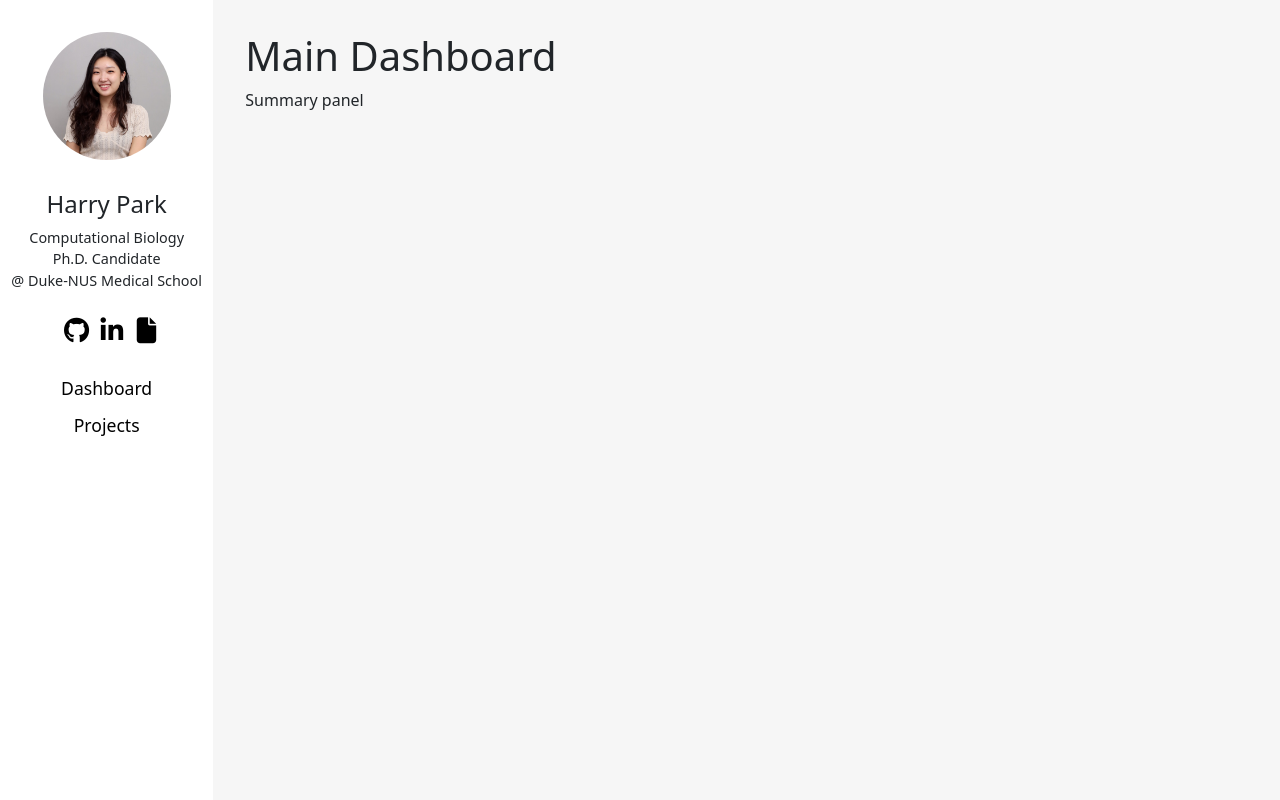
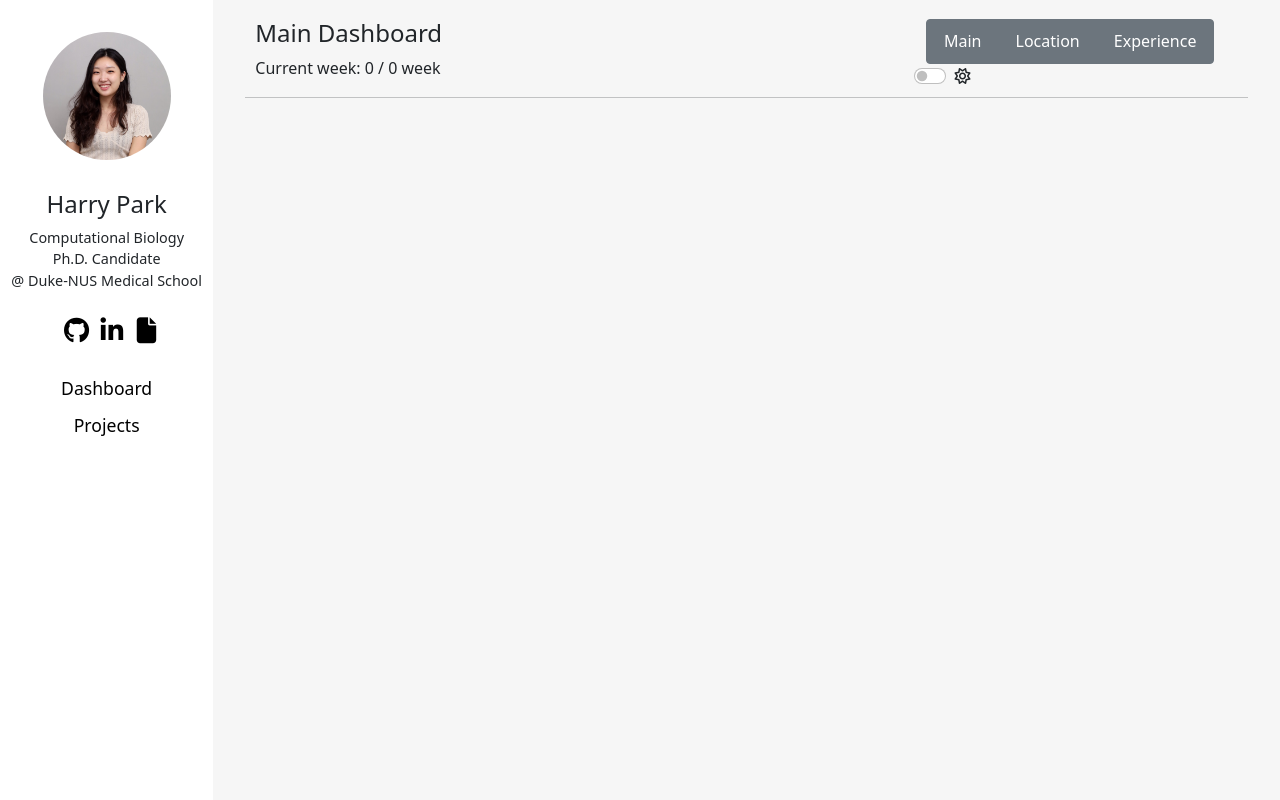
Before and after one commit to HaileyHryPark/HaileyHryPark, a Django app: page /dashboard/ in a window 1280 px wide. Run offline with Django 3.2, Linux system fonts and the light colour scheme; some libraries are stand-ins or nearby versions.

Commit message:
top-panel with button and switch

```diff
--- a/dashboard/static/css/styles.css
+++ b/dashboard/static/css/styles.css
@@ -51,6 +51,14 @@
   margin: 10px 0;
 }
 
+.top-panel{
+  padding: 0 1%;
+}
+
+.lightswitch{
+  margin-left: auto;
+  margin-right: 0;
+}
 
 .col-sm-2{
   padding: 2.5% 0;
@@ -61,5 +69,5 @@
 
 .col-sm-10{
   background-color: #f6f6f6;
-  padding: 2.5%;
+  padding: 1.5% 2.5%;
 }
--- a/dashboard/templates/base_generic.html
+++ b/dashboard/templates/base_generic.html
@@ -51,7 +51,7 @@
             </ul>
           {% endblock %}
         </div>
-        <div class="col-sm-10 ">
+        <div class="col-sm-10 container">
           {% block content %}
           {% endblock %}
         </div>
--- a/dashboard/templates/index.html
+++ b/dashboard/templates/index.html
@@ -1,8 +1,24 @@
 {% extends "base_generic.html" %}
 
 {% block content %}
-  <h1>Main Dashboard</h1>
-  <p>
-    Summary panel
-  </p>
+  <div class="top-panel row">
+    <div class="col-8">
+      <h4>Main Dashboard</h4>
+      <p>
+        Current week: 0 / 0 week
+      </p>
+    </div>
+    <div class="col-4 row">
+      <div class="btn-group column" role="group">
+        <button type="button" class="btn btn-secondary">Main</button>
+        <button type="button" class="btn btn-secondary">Location</button>
+        <button type="button" class="btn btn-secondary">Experience</button>
+      </div>
+      <div class="form-check form-switch column lightswitch">
+        <input class="form-check-input" type="checkbox" role="switch" id="flexSwitchCheckDefault">
+        <label class="form-check-label" for="flexSwitchCheckDefault"><i class="fa-regular fa-sun"></i></label>
+      </div>
+    </div>
+  </div>
+  <hr style="margin: 1px 0;">
 {% endblock %}
```
